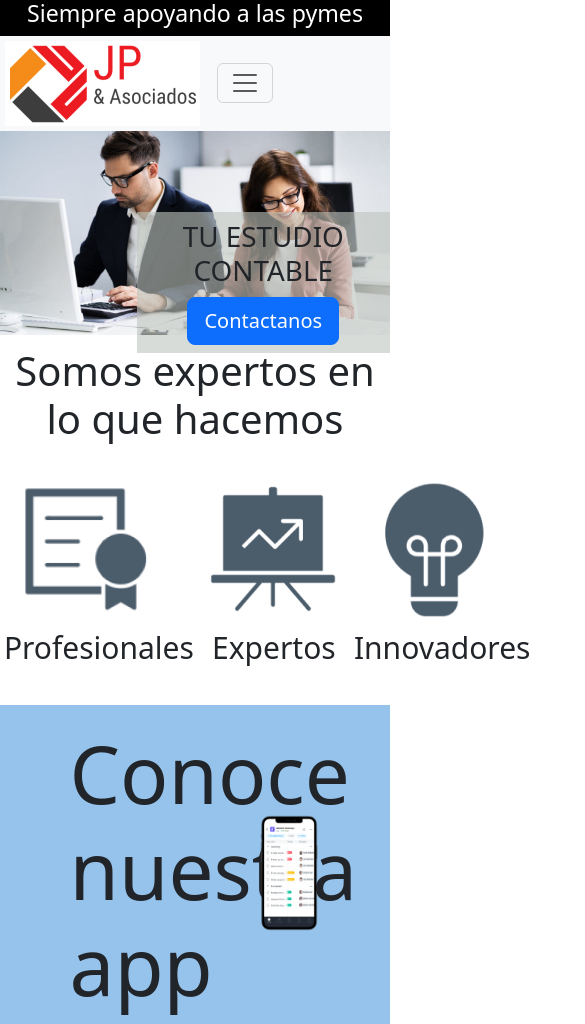
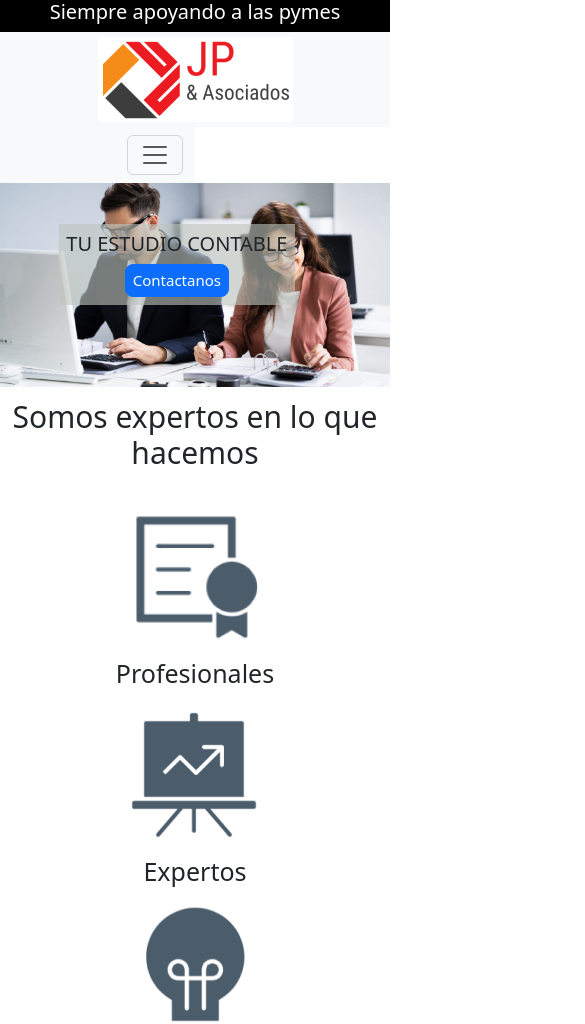
Before and after one commit to jpsa1/PreEntrega3-Milanese, a plain HTML site: page index.html in a window 390 px wide. Shown: the top 1024 px of the page, 585 px wide, since content can reach past the window. Drawn offline with nearby package versions, Linux system fonts and the light colour scheme; files whose address does not match are found by name.

Commit message:
Segunda entrega finalizada

```diff
--- a/style/style.css
+++ b/style/style.css
@@ -39,7 +39,7 @@ header {
     grid-area: barraSup;
     text-align: center;
     font-weight: bold;
-    font-size: 30px;
+
     color: white;
     background-color: black;
 }
@@ -55,13 +55,6 @@ header {
     grid-area: nav;
 }
 
-/* main {
-    grid-area: main;
-}
-
-footer {
-    grid-area: footer;
-} */
 
 
 a {
@@ -118,7 +111,7 @@ a {
     background-color: rgba(190, 197, 190, 0.605);
     text-align: center;
     font-weight: bold;
-    font-size: 30px;
+
     padding: 2%;
 }
 
@@ -211,7 +204,7 @@ h2{
     height: 5em;
     background-color: gray;
     position: relative;
-    font-size: 25px;
+
 
 }
 
@@ -359,3 +352,139 @@ h2{
     background-size: contain;
     padding: 20% 30% 20% 30%;
 }
+
+
+
+/* MEDIA QUERY */
+
+/* INDEX */
+
+@media (max-width: 480px) {
+
+    header {
+        display: grid;
+        grid-template-areas:
+        "barraSup barraSup"
+        "logo logo"
+        "nav nav"
+        ;
+        grid-template-columns: repeat(2, 1fr);
+        grid-template-rows: auto auto;
+    }
+
+    /* ---- BARRA SUPERIOR  ---- */
+    .barraSuperior h3 {
+        font-size: 20px;
+        }
+
+    .logo {
+        text-align: center;
+        }
+
+    div.container-fluid {
+        justify-content: right !important;
+    }
+
+    /* Portada */
+    .sub-portada {
+
+        top: 20%;
+        left: 15%;
+
+        text-align: center;
+        font-weight: bold;
+        font-size: 10px;
+        padding: 2%;
+    }
+
+    .sub-portada h1 {
+        font-size: 20px;
+    }
+
+    .sub-portada input {
+        font-size: 15px;
+        padding: 2% 3%;
+
+    }
+
+    /* ---- SECCION EXPERTOS  ---- */
+
+    .expertos {
+        flex-direction: column;
+    }
+
+    .expertos div {
+        text-align:  center;
+    }
+
+    .seccion-expertos h3 {
+        font-size: 30px;
+    }
+
+    .expertos h4 {
+
+        font-size:25px ;
+    }
+
+/*  ---- SECCION CONOCE NUESTRA APP ----  */
+
+
+
+ .nuestraApp img {
+    width: 35%;
+
+ }
+
+ .nuestraApp h3 {
+    text-align: center;
+    font-size: 2em;
+    width: 25%;
+ }
+
+/*  ---- SECCION CONFIAN EN NOSOTROS ----  */
+
+.confian img{
+    width: 110%;
+
+}
+
+
+.confian2 {
+    top: 0;
+    padding: 5% 50% 0px 10px;
+    margin-left: 5%;
+
+}
+
+.confian h3 {
+    font-size: 2rem;
+    padding-bottom: 2%;
+}
+
+.confian2 input {
+    font-size: 15px;
+    padding: 2% 3%;
+}
+
+/*  ---- PIE DE PAGINA ----  */
+
+.pieDePagina {
+    flex-direction: column;
+    text-align: center;
+    height: auto;
+    padding-top: 5%;
+}
+
+/* ---------------- PAGINA: SERVICIO ------------------ */
+
+.servicio h3 {
+
+    font-size: 2em;
+}
+
+.servicios-cajas {
+    flex-direction: column;
+    text-align:  center;
+}
+
+    }
```
Also changed, not shown: index.html (+2 -0 lines).
